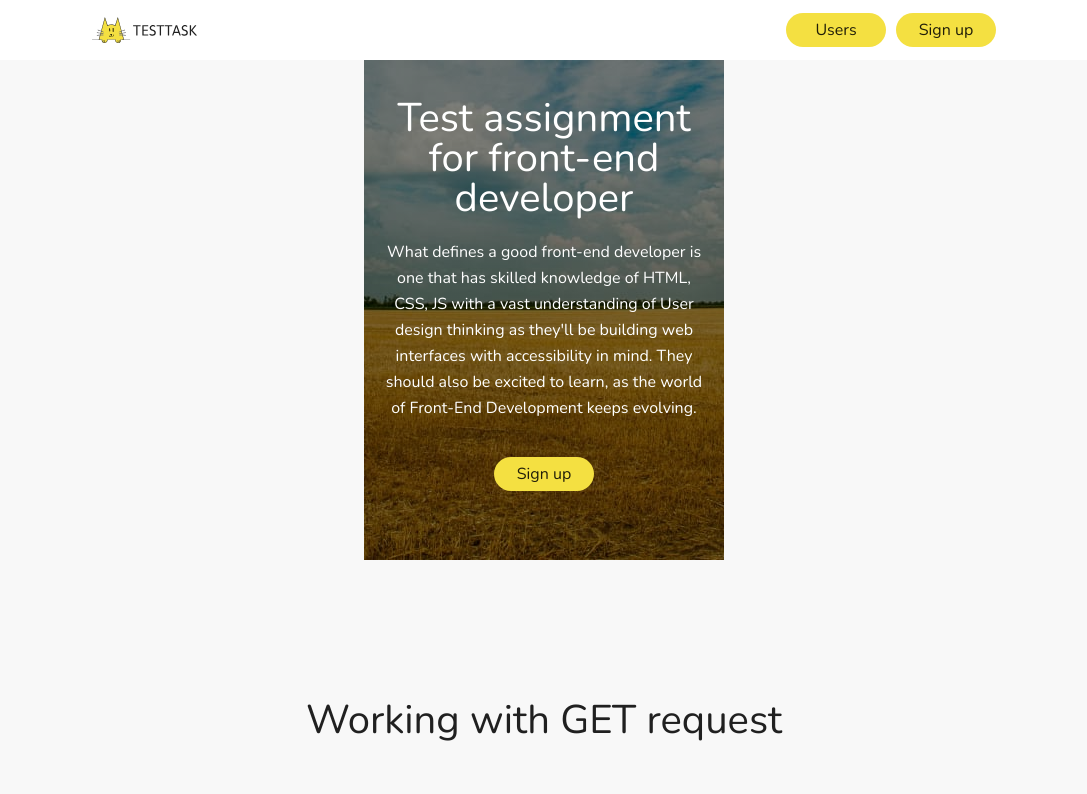
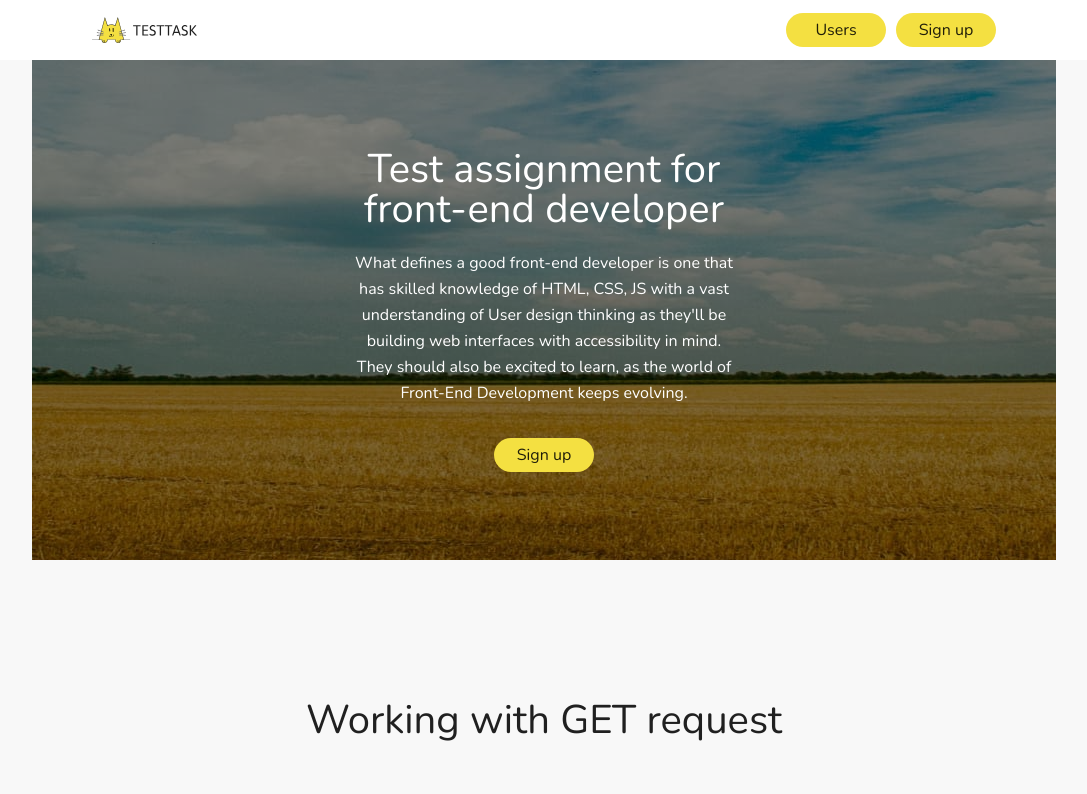
Before and after one commit to OlgaMykhailova/test-assignment-abz.agency, a React (Create React App) app: page / in a window 1280 px wide. Shown: the top 794 px of the page, without its empty margins (96-1183 px from the left). Built offline with nearby package versions, Linux system fonts and the light colour scheme; no server answers.

Commit message:
added styles for breakpoints

```diff
--- a/src/components/FileInput/FileInput.scss
+++ b/src/components/FileInput/FileInput.scss
@@ -17,6 +17,9 @@
   line-height: var(--main-lineheight);
   border: 1px solid var(--border-color);
   border-radius: 4px;
+  @include tablet {
+    width: 380px;
+  }
 }
 .fileinput__button {
   position: absolute;
--- a/src/components/Hero/Hero.scss
+++ b/src/components/Hero/Hero.scss
@@ -12,12 +12,37 @@
   padding-bottom: 71px;
   background-image: var(--gradient), url(../../media/background-mobile-1x.jpg);
   background-repeat: no-repeat;
+  @include tablet {
+    width: 768px;
+    padding-top: 89px;
+    padding-bottom: 88px;
+    background-image: var(--gradient), url(../../media/background-tablet-1x.jpg);
+  }
+  @include desktop {
+    width: 1024px;
+    padding-top: 164px;
+    padding-bottom: 163px;
+    background-image: var(--gradient), url(../../media/background-desktop-1x.jpg);
+  }
+  @include desktop-large {
+    width: 1170px;
+    height: 650px;
+    padding-top: 164px;
+    padding-bottom: 163px;
+    background-image: var(--gradient), url(../../media/background-desktop-large-1x.jpg);
+  }
 }
 .hero__maintitle {
   width: 328px;
+  @include tablet {
+    width: 380px;
+  }
 }
 .hero__text {
   width: 328px;
   margin-top: 21px;
-  margin-bottom: 36px;
+  margin-bottom: 32px;
+  @include tablet {
+    width: 380px;
+  }
 }
--- a/src/components/TextInput/TextInput.scss
+++ b/src/components/TextInput/TextInput.scss
@@ -13,6 +13,9 @@
     font-size: var(--main-font-size);
     line-height: var(--main-lineheight);
   }
+  @include tablet {
+    width: 380px;
+  }
 }
 .textinput__label {
   position: relative;
--- a/src/components/Tooltip/Tooltip.scss
+++ b/src/components/Tooltip/Tooltip.scss
@@ -5,7 +5,7 @@
     position: absolute;
     top: 100%;
     right: 0;
-    max-width: 308px;
+    max-width: 100%;
     padding: 2px 8px;
     color: var(--white-text-color);
     background-color: var(--primary-text-color);
--- a/src/components/UserCard/UserCard.scss
+++ b/src/components/UserCard/UserCard.scss
@@ -9,6 +9,15 @@
   padding: 20px;
   border-radius: 10px;
   background-color: var(--secondary-background);
+  @include tablet {
+    width: 344px;
+  }
+  @include desktop {
+    width: 282px;
+  }
+  @include desktop-large {
+    width: 370px;
+  }
 }
 
 .usercard__image {
--- a/src/components/UsersList/UserList.scss
+++ b/src/components/UsersList/UserList.scss
@@ -1,8 +1,18 @@
 @import 'styles/shared.scss';
 
 .userlist {
-    display: flex;
-    flex-direction: column;
-    align-items: center;
-    gap: 20px;
+  display: flex;
+  flex-direction: column;
+  align-items: center;
+  gap: 20px;
+  width: 100%;
+  @include tablet {
+    flex-direction: row;
+    flex-wrap: wrap;
+    justify-content: center;
+    gap: 16px;
+  }
+  @include desktop {
+    gap: 29px;
+  }
 }
```
